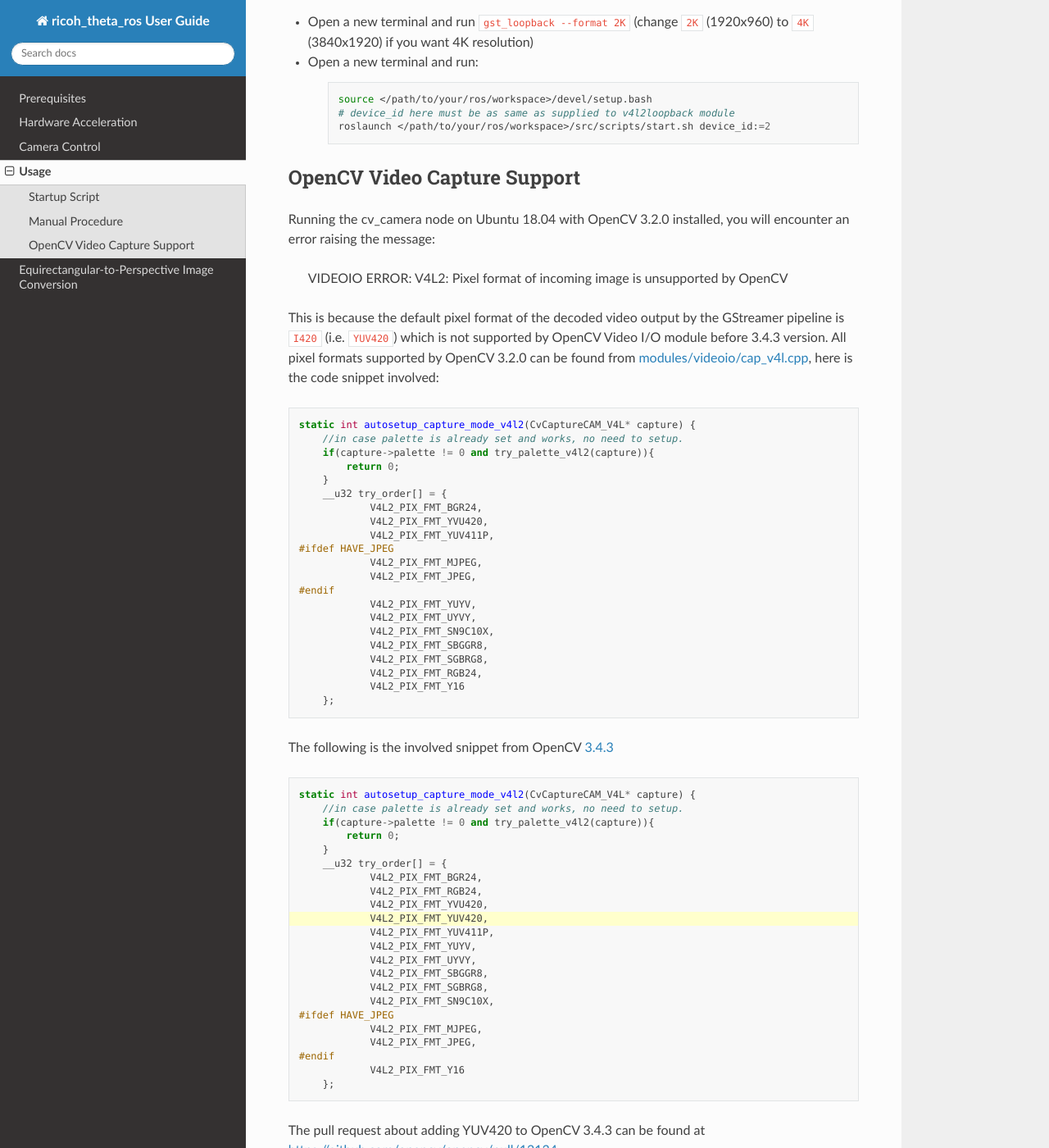
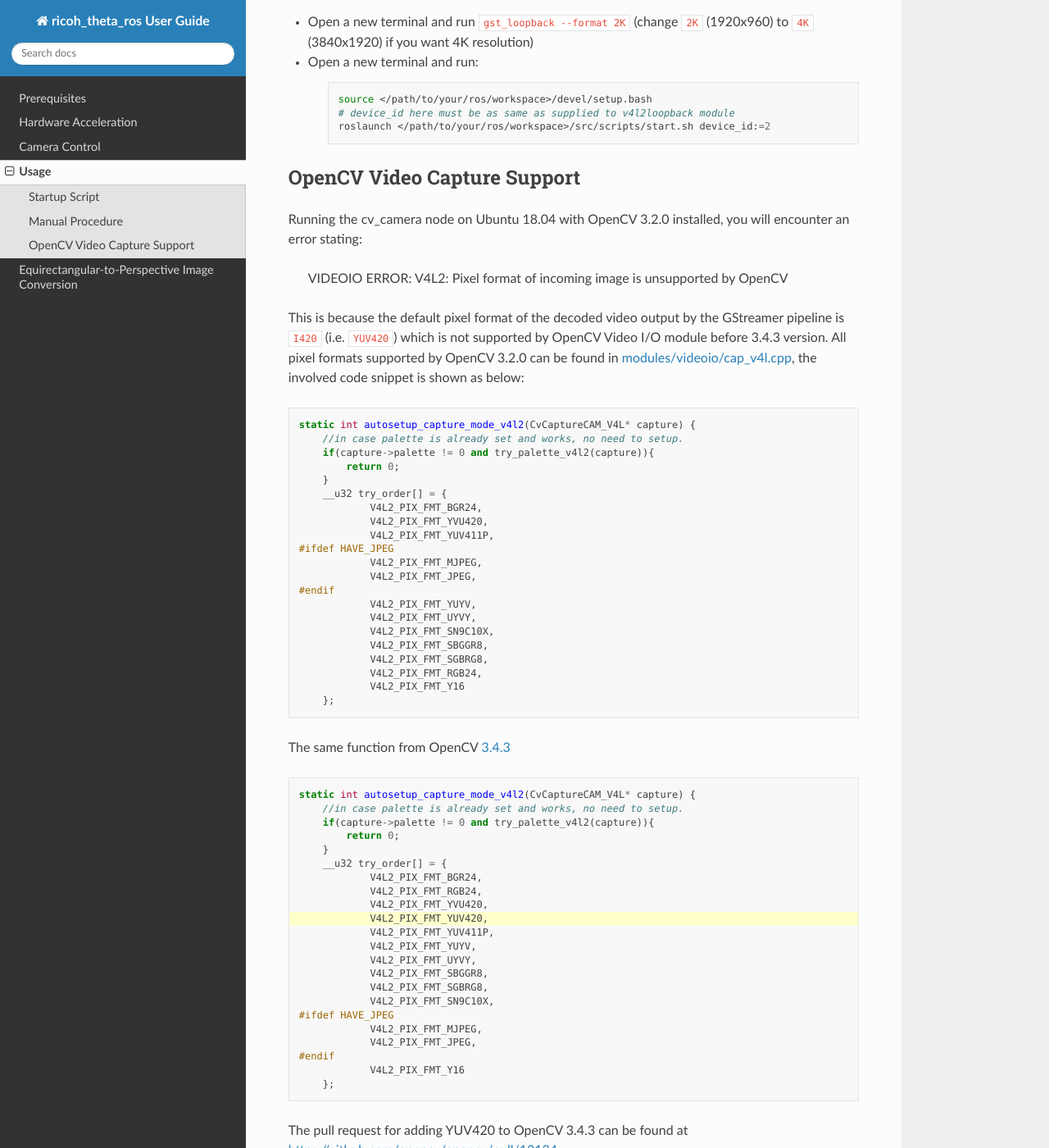
Before and after one commit to madjxatw/ricoh_theta_ros, a Sphinx documentation site: the page built from docs/usage.rst, in a window 1280 px wide and 1400 px high, scrolled down 1180 px. Shown: the whole window at 82% size. Built offline with Sphinx 7.4.7 and the Read the Docs theme 2.0.0, drawn with Linux system fonts in a browser that asks for light colours; some of the changed text lies outside the part shown.

Commit message:
Update documentation

```diff
--- a/docs/usage.rst
+++ b/docs/usage.rst
@@ -70,16 +70,16 @@ OpenCV Video Capture Support
 ----------------------------
 
 Running the cv_camera node on Ubuntu 18.04 with OpenCV 3.2.0 installed, you will
-encounter an error raising the message:
+encounter an error stating:
 
    VIDEOIO ERROR: V4L2: Pixel format of incoming image is unsupported by OpenCV
 
 This is because the default pixel format of the decoded video output by the
 GStreamer pipeline is ``I420`` (i.e. ``YUV420``) which is not supported by
 OpenCV Video I/O module before 3.4.3 version. All pixel formats supported by
-OpenCV 3.2.0 can be found from `modules/videoio/cap_v4l.cpp
+OpenCV 3.2.0 can be found in `modules/videoio/cap_v4l.cpp
 <https://github.com/opencv/opencv/blob/3.2.0/modules/videoio/src/cap_v4l.cpp>`_,
-here is the code snippet involved:
+the involved code snippet is shown as below:
 
 .. code-block:: cpp
 
@@ -105,7 +105,7 @@ here is the code snippet involved:
                V4L2_PIX_FMT_Y16
        };
 
-The following is the involved snippet from OpenCV `3.4.3
+The same function from OpenCV `3.4.3
 <https://github.com/opencv/opencv/blob/3.4.3/modules/videoio/src/cap_v4l.cpp>`_
 
 .. code-block:: c++
@@ -134,12 +134,12 @@ The following is the involved snippet from OpenCV `3.4.3
                V4L2_PIX_FMT_Y16
        };
 
-The pull request about adding YUV420 to OpenCV 3.4.3 can be found at
+The pull request for adding YUV420 to OpenCV 3.4.3 can be found at
 https://github.com/opencv/opencv/pull/12134
 
 The simplest workaround for this issue is to tweak the GStreamer pipeline to
-have it use ``YVU420`` as pixel format of the decoded video, and this can be
-done by modifying the :file:`gst/gst_viewer.c` source file of
+have it use ``YV12`` (i.e. ``YVU420``) as pixel format for the decoded video,
+and this can be done by modifying :file:`gst/gst_viewer.c` in
 libuvc-theta-sample:
 
 .. code-block:: diff
```
Also changed, not shown: docs/prereq.rst (+6 -2 lines).
